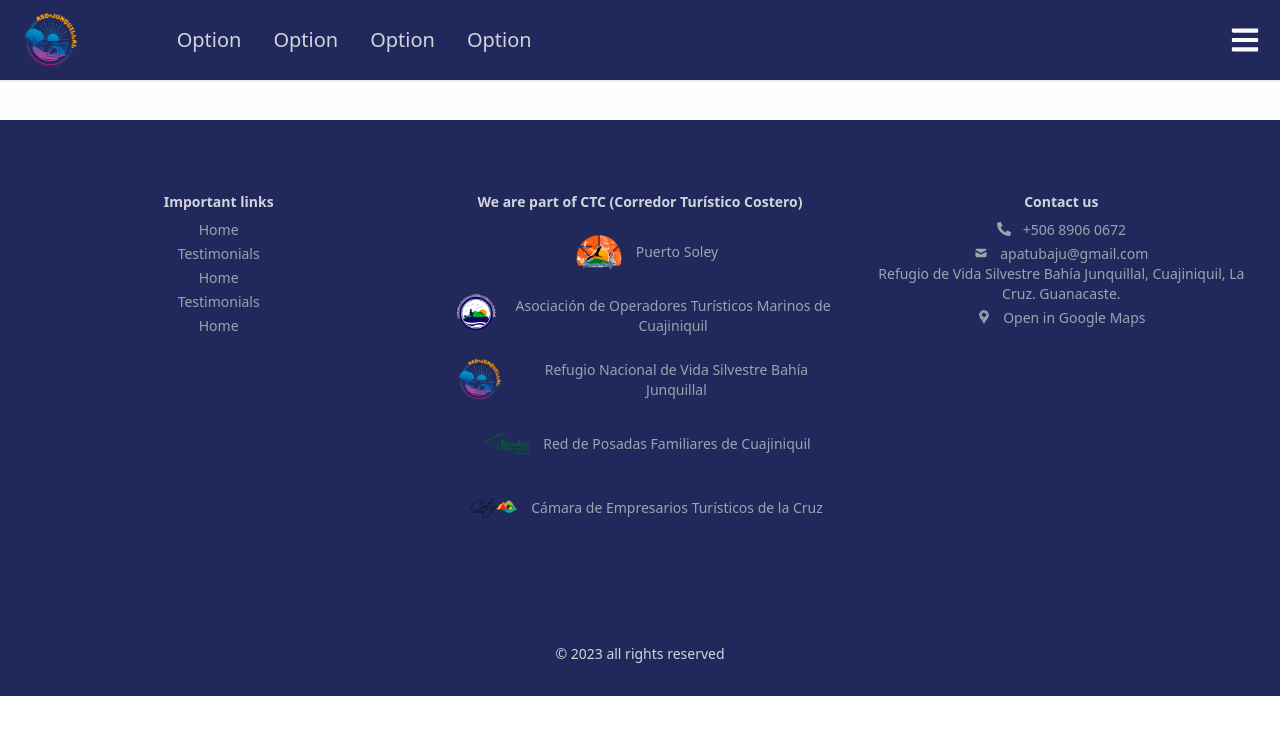
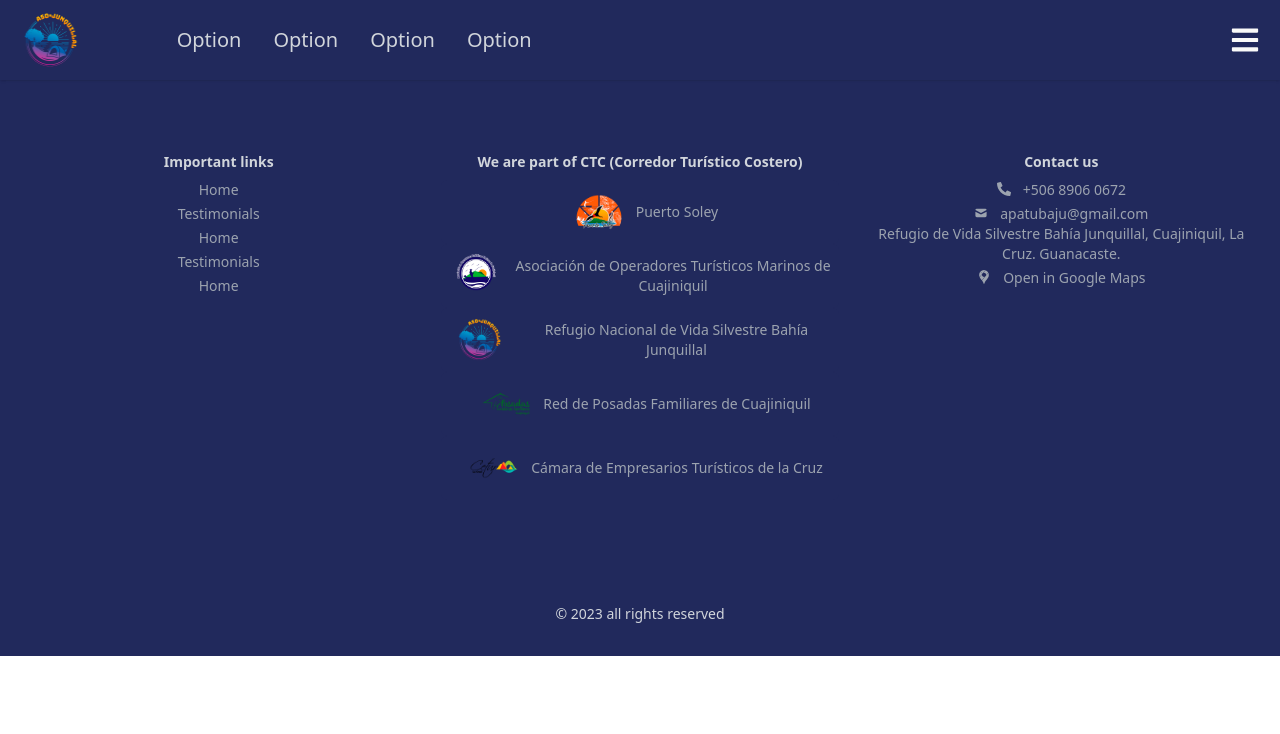
Before and after one commit to estebancb03/LosOsitos_ci0128_23a, a React (Vite) app in the folder src/Frontend/: page / in a window 1280 px wide. Shown: the top 734 px of the page. Built offline with nearby package versions, Linux system fonts and the light colour scheme.

Commit message:
Se crea componente Container

```diff
--- /dev/null
+++ b/src/Frontend/src/components/Container.jsx
@@ -0,0 +1,7 @@
+const Container = ({ children }) => {
+  return (
+    <div className="mx-7 my-7 md:mx-6 md:my-6 sm:mx-5 sm:my-5">{children}</div>
+  );
+};
+
+export default Container;
--- a/src/Frontend/src/components/Footer.jsx
+++ b/src/Frontend/src/components/Footer.jsx
@@ -2,7 +2,7 @@ import FooterItemContainer from "./FooterItemContainer";
 
 const Footer = () => {
   return (
-    <footer className="bg-[#21295c] text-gray-300 mt-10">
+    <footer className="bg-[#21295c] text-gray-300">
       <div
         className="grid grid-cols-1 lg:grid-cols-1 gap-10
         pt-2 text-gray-300 text-sm pb-8"
```
